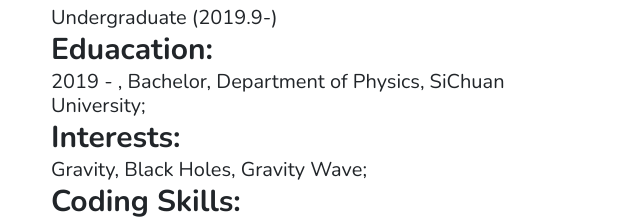
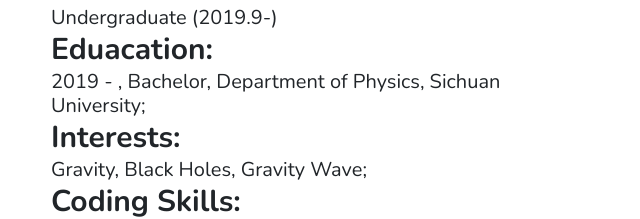
Before and after one commit to BossL668/BossL668.github.io, a plain HTML site: page academic.html in a window 1280 px wide. Shown: the part 241-460 px from the top of the page, 637-1277 px from the left. Drawn offline with nearby package versions, Linux system fonts and the light colour scheme.

Commit message:
Update academic.html

```diff
--- a/academic.html
+++ b/academic.html
@@ -64,7 +64,7 @@
           <h4 class="">Name: </h4><h5> Yuhang, Lu(鲁宇航)</h5>
           <h4 class="">Status: </h4><h5> Undergraduate (2019.9-)</h5>
           <h4 class="">Eduacation: </h4>
-          <h5> 2019 - , Bachelor, Department of Physics, SiChuan University;</h5>
+          <h5> 2019 - , Bachelor, Department of Physics, Sichuan University;</h5>
           <h4 class="">Interests:</h4>
           <h5> Gravity, Black Holes, Gravity Wave;</h5>
           <h4 class="">Coding Skills:</h4>
```
